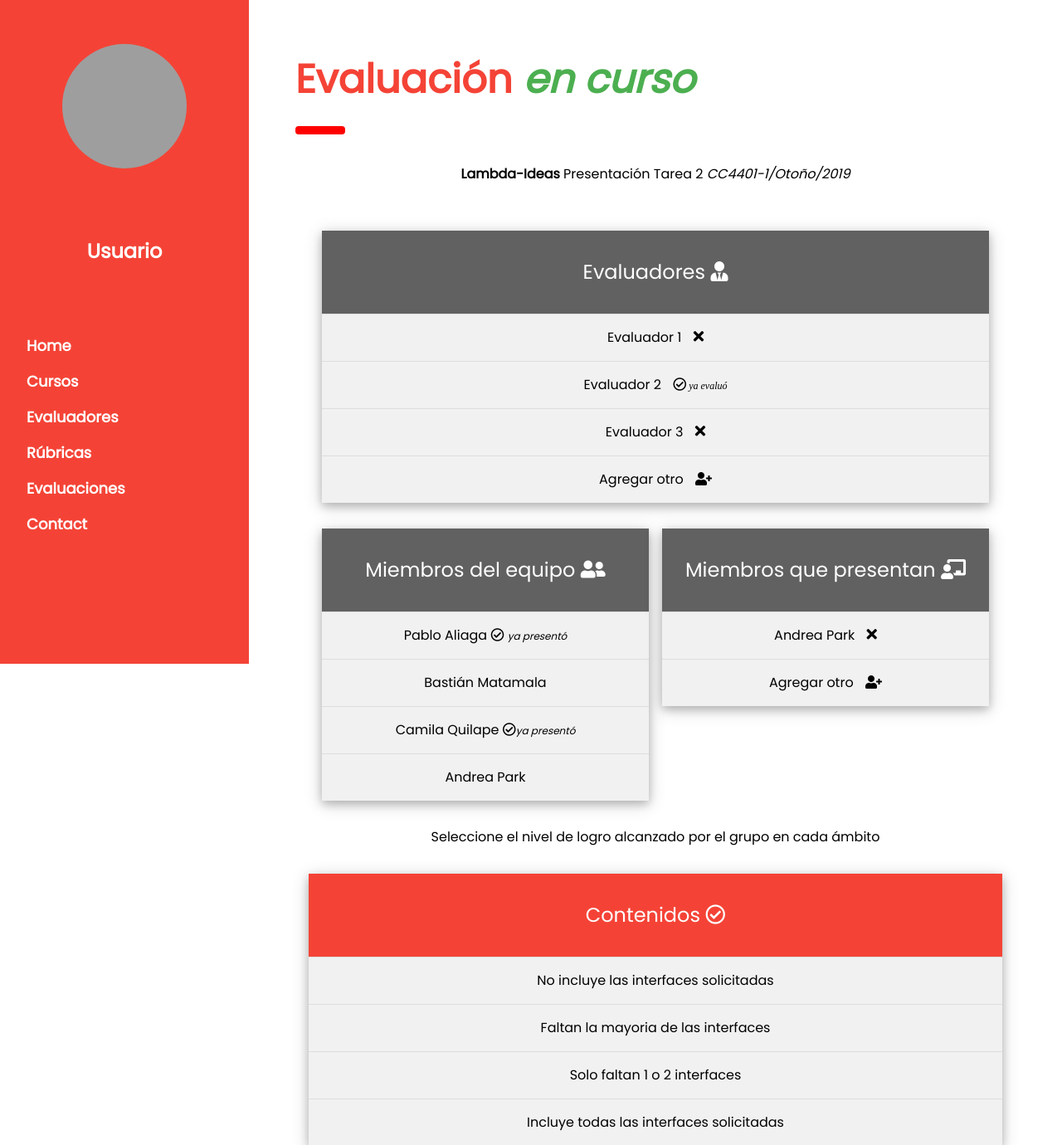
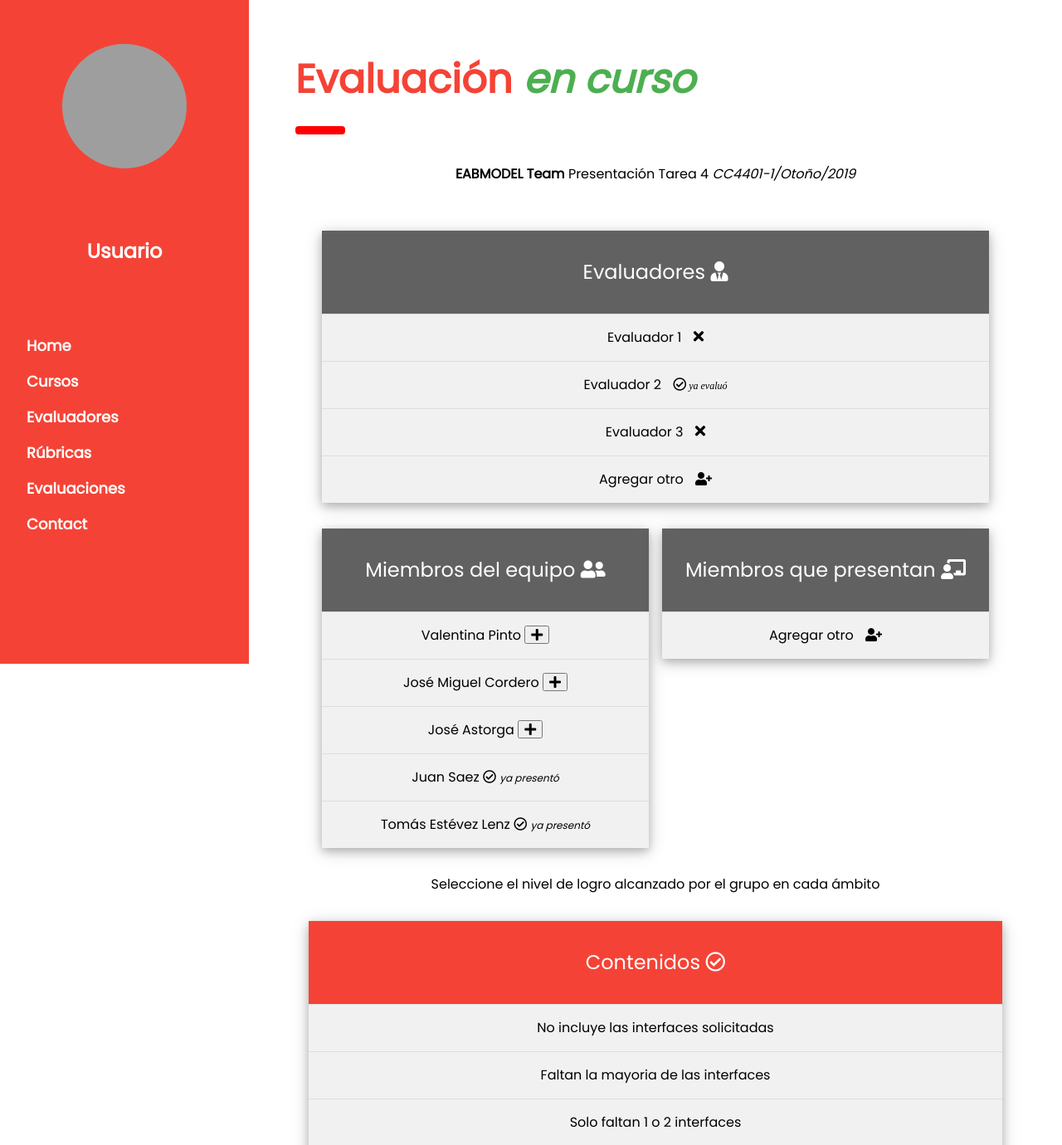
Before and after one commit to DCC-CC4401/EABMODELT-T4, a Django app: page /evaluacion/evalAdmin in a window 1280 px wide. Shown: the top 1380 px of the page at 83% size. Run offline with Django 3.2, Linux system fonts and the light colour scheme; some libraries are stand-ins or nearby versions; grey boxes are pictures that could not be loaded.

Commit message:
admin now can add/delete presenters from a particular evaluation

```diff
--- a/evaluacion/templates/evaluacion/evaluacionadmin.html
+++ b/evaluacion/templates/evaluacion/evaluacionadmin.html
@@ -16,7 +16,7 @@
     <h1 class="w3-xxxlarge w3-text-red"><b>Evaluación <i class="w3-text-green">en curso</i> </b></h1>
     <hr style="width:50px;border:5px solid red" class="w3-round">
     <div class="w3-container w3-center">
-    <p><b>Lambda-Ideas</b> Presentación Tarea 2 <i>CC4401-1/Otoño/2019</i></p>
+    <p><b>{{ team }}</b> Presentación {{ stage }} <i>CC4401-1/Otoño/2019</i></p>
     <br>
 
     <div class="w3-panel  w3-margin-bottom">
@@ -36,17 +36,26 @@
         <div class="w3-half w3-margin-bottom ">
           <ul class="w3-ul w3-light-grey w3-center w3-card-4">
             <li class="w3-dark-grey w3-xlarge w3-padding-32">Miembros del equipo <i class="fas fa-user-friends"></i></li>
-            <li class="presentado w3-padding-16">Pablo Aliaga <i class="far fa-check-circle"></i> <i class="w3-small">ya presentó</i></li>
-            <li class="w3-padding-16">Bastián Matamala</li>
-            <li class="presentado w3-padding-16">Camila Quilape <i class="far fa-check-circle"></i><i class="w3-small">ya presentó</i></li>
-            <li class=" w3-padding-16">Andrea Park</li>
+
+              {% for student in group %}
+                  {% if student.1 %}
+                    <li class="presentado w3-padding-16">{{ student.0 }} <i class="far fa-check-circle"></i> <i class="w3-small">ya presentó</i></li>
+                  {% else %}
+                    <li class="w3-padding-16">{{ student.0 }} <button class="fas fa-plus" onclick="return addPresenter('{{ student.0 }}')"></button></li>
+                  {% endif %}
+              {% endfor %}
+
           </ul>
         </div>
 
         <div class="w3-half w3-margin-bottom ">
           <ul class="w3-ul w3-light-grey w3-center w3-card-4">
             <li class="w3-dark-grey w3-xlarge w3-padding-32">Miembros que presentan <i class="fas fa-chalkboard-teacher"></i></li>
-            <li class="w3-padding-16">Andrea Park <i style="margin-left: 10px" class="w3-large fas fa-times"></i></li>
+
+              {% for student in group %}
+                <li class="w3-padding-16" style="display: none" id="{{ student.0 }}pres">{{ student.0 }} <button style="margin-left: 10px" class="w3-large fas fa-times" onclick="return notShow('{{ student.0 }}')"> </button> </li>
+              {% endfor %}
+
             <li class=" opcion w3-padding-16" id="mas"> Agregar otro <i style="margin-left: 10px"  class="fas fa-user-plus"></i></li>
 
           </ul>
@@ -233,4 +242,24 @@
 
 </body>
 
+    <script>
+    var presenters = [];
+    function addPresenter(name){
+        var idSt = name + "pres";
+        var student = document.getElementById(idSt);
+        student.style.display = "block";
+        if(! presenters.includes(name)){
+            presenters.push(name);
+        }
+    }
+    function notShow(name){
+        var idSt = name + "pres";
+        var student = document.getElementById(idSt);
+        student.style.display = "none";
+        presenters = presenters.filter(function(ele){
+            return name.localeCompare(ele);
+        });
+    }
+    </script>
+
 {% endblock content %}
--- a/evaluacion/views.py
+++ b/evaluacion/views.py
@@ -1,4 +1,5 @@
 from django.shortcuts import render, HttpResponse
+from eabmodel.models import *
 
 # Create your views here.
 
@@ -9,7 +10,15 @@ def openEval(request):
     return render(request, 'evaluacion/evaluacion.html', context={"completed": False})
 
 def openEvalAdmin(request):
-    return render(request, 'evaluacion/evaluacionadmin.html', context={"completed": False})
+    #presenting_group = StudentAtTeam.objects.get(team="eabmodel", active=True)
+    return render(request, 'evaluacion/evaluacionadmin.html', context={"completed": False,
+                                                                       "group": [["Valentina Pinto", False],
+                                                                                 ["José Miguel Cordero", False],
+                                                                                 ["José Astorga", False],
+                                                                                 ["Juan Saez", True],
+                                                                                 ["Tomás Estévez Lenz", True]],
+                                                                       "team": "EABMODEL Team",
+                                                                       "stage": "Tarea 4"})
 
 def postEval(request):
     return render(request, 'evaluacion/postevaluacion.html', context={"completed": False})
```
